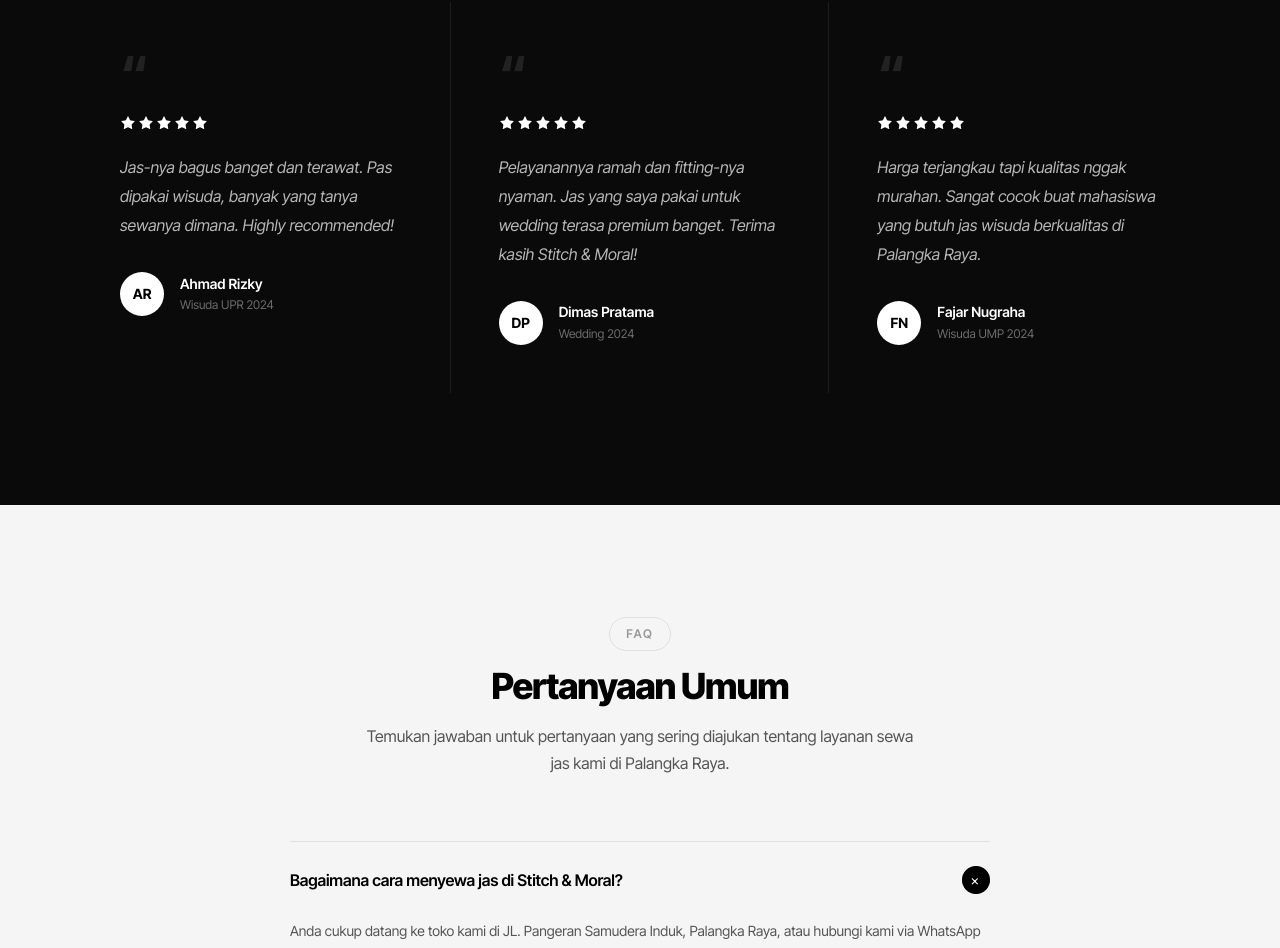
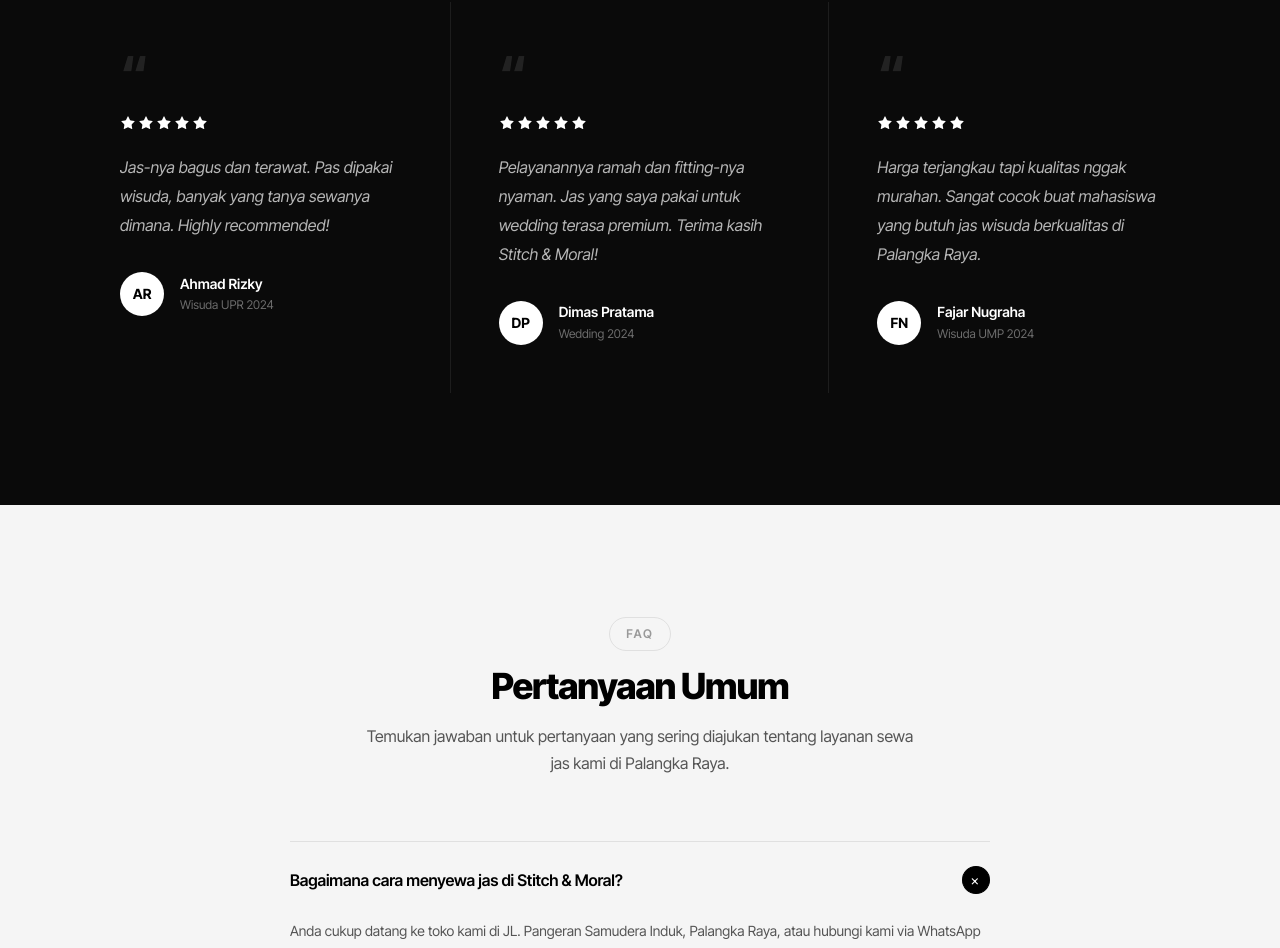
Before and after one commit to nudriin/stitchandmoral, a Next.js app: page / in a window 1280 px wide. Shown: the part 5818-6766 px from the top of the page. Built offline with nearby package versions, Linux system fonts and the light colour scheme.

Commit message:
feat: add Testimonials component and update gitignore to include .vercel

```diff
--- a/src/components/Testimonials.tsx
+++ b/src/components/Testimonials.tsx
@@ -3,14 +3,14 @@ import styles from "./Testimonials.module.css";
 
 const testimonials = [
   {
-    text: "Jas-nya bagus banget dan terawat. Pas dipakai wisuda, banyak yang tanya sewanya dimana. Highly recommended!",
+    text: "Jas-nya bagus dan terawat. Pas dipakai wisuda, banyak yang tanya sewanya dimana. Highly recommended!",
     name: "Ahmad Rizky",
     event: "Wisuda UPR 2024",
     initials: "AR",
     stars: 5,
   },
   {
-    text: "Pelayanannya ramah dan fitting-nya nyaman. Jas yang saya pakai untuk wedding terasa premium banget. Terima kasih Stitch & Moral!",
+    text: "Pelayanannya ramah dan fitting-nya nyaman. Jas yang saya pakai untuk wedding terasa premium. Terima kasih Stitch & Moral!",
     name: "Dimas Pratama",
     event: "Wedding 2024",
     initials: "DP",
```
Also changed, not shown: 1 other file (tests, documents, lock files or other folders).
